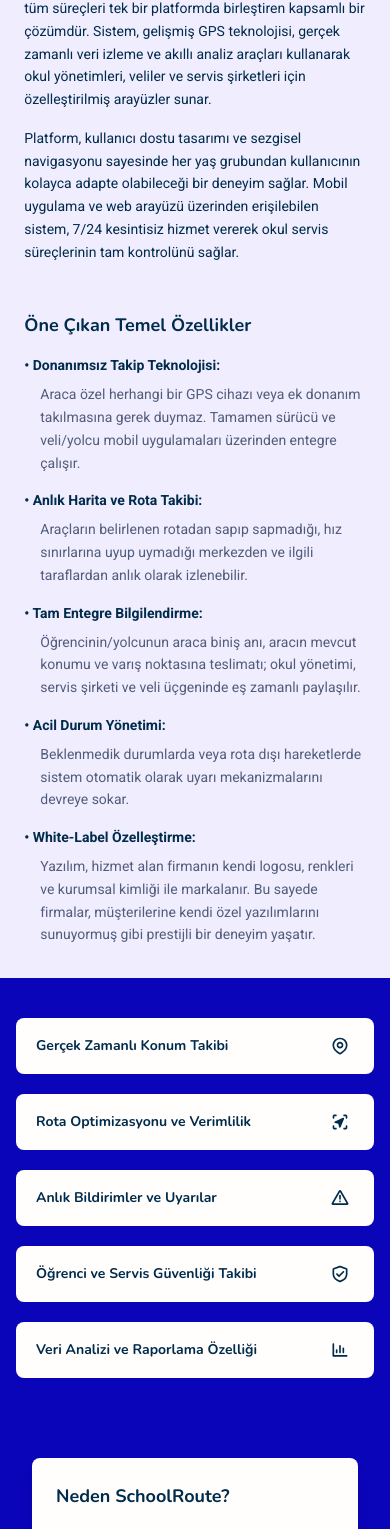
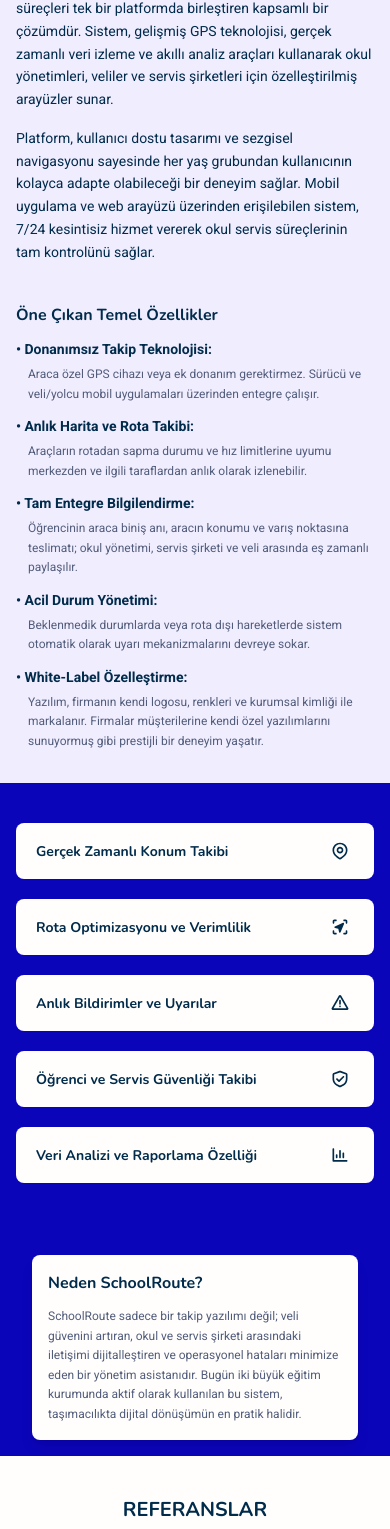
Before and after one commit to eerdem5387/schoolroute-website, a Next.js app: page / in a window 390 px wide. Shown: the part 1935-3464 px from the top of the page. Built offline with nearby package versions, Linux system fonts and the light colour scheme.

Commit message:
Nasıl Çalışır bölümü metin taşması düzeltmeleri
- Container padding ve margin değerleri optimize edildi
- Metin boyutları mobile için küçültüldü
- break-words eklendi (taşma önleme)
- Metinler kısaltıldı (taşmayı önlemek için)
- Responsive spacing iyileştirildi

```diff
--- a/src/pages/index.tsx
+++ b/src/pages/index.tsx
@@ -785,17 +785,17 @@
           id="nasil-calisir"
           className="w-full min-h-[calc(100vh-56px)] md:h-screen flex flex-col justify-center items-center bg-[#F0EDFF] py-8 md:py-12 lg:py-16 md:gap-5 gap-6 md:gap-10 scroll-mt-[56px] md:scroll-mt-28"
         >
-          <div className="w-11/12 max-w-7xl mx-auto flex flex-col gap-4 md:gap-5 mt-6 md:mt-10 px-2">
+          <div className="w-full max-w-7xl mx-auto flex flex-col gap-4 md:gap-5 mt-6 md:mt-10 px-4 md:px-6">
             <div className="w-full text-left">
-              <p className="text-[#002B4B] text-xl sm:text-2xl md:text-4xl lg:text-5xl md:font-semibold font-bold font-nunito">
+              <p className="text-[#002B4B] text-xl sm:text-2xl md:text-4xl lg:text-5xl md:font-semibold font-bold font-nunito break-words">
                 NASIL ÇALIŞIR ?
               </p>
             </div>
-            <div className="md:w-4/5 w-full text-left">
-              <p className="font-roboto text-sm sm:text-base md:text-lg text-[#002B4B] leading-relaxed mb-4">
+            <div className="w-full md:w-4/5 text-left">
+              <p className="font-roboto text-sm sm:text-base md:text-lg text-[#002B4B] leading-relaxed mb-4 break-words">
                 School Route, okul servis yönetimini dijitalleştiren ve tüm süreçleri tek bir platformda birleştiren kapsamlı bir çözümdür. Sistem, gelişmiş GPS teknolojisi, gerçek zamanlı veri izleme ve akıllı analiz araçları kullanarak okul yönetimleri, veliler ve servis şirketleri için özelleştirilmiş arayüzler sunar.
               </p>
-              <p className="font-roboto text-sm sm:text-base md:text-lg text-[#002B4B] leading-relaxed mb-8">
+              <p className="font-roboto text-sm sm:text-base md:text-lg text-[#002B4B] leading-relaxed mb-6 md:mb-8 break-words">
                 Platform, kullanıcı dostu tasarımı ve sezgisel navigasyonu sayesinde her yaş grubundan kullanıcının kolayca adapte olabileceği bir deneyim sağlar. Mobil uygulama ve web arayüzü üzerinden erişilebilen sistem, 7/24 kesintisiz hizmet vererek okul servis süreçlerinin tam kontrolünü sağlar.
               </p>
             </div>
@@ -808,22 +808,22 @@
               transition={{ duration: 0.5 }}
               className="w-full md:w-4/5 text-left"
             >
-              <h3 className="text-[#002B4B] text-lg sm:text-xl md:text-2xl lg:text-3xl font-bold font-nunito mb-4 md:mb-6">
+              <h3 className="text-[#002B4B] text-base sm:text-lg md:text-xl lg:text-2xl font-bold font-nunito mb-3 md:mb-5 break-words">
                 Öne Çıkan Temel Özellikler
               </h3>
-              <ul className="space-y-4 md:space-y-5">
+              <ul className="space-y-3 md:space-y-4">
                 <motion.li
                   initial={{ opacity: 0, x: -20 }}
                   whileInView={{ opacity: 1, x: 0 }}
                   viewport={{ once: true }}
                   transition={{ duration: 0.5, delay: 0.1 }}
-                  className="flex flex-col gap-2"
+                  className="flex flex-col gap-1.5 md:gap-2"
                 >
-                  <span className="font-roboto text-sm sm:text-base md:text-lg text-[#002B4B] font-semibold">
+                  <span className="font-roboto text-sm sm:text-base md:text-lg text-[#002B4B] font-semibold break-words">
                     • Donanımsız Takip Teknolojisi:
                   </span>
-                  <span className="font-roboto text-sm sm:text-base md:text-lg text-[#525D7B] leading-relaxed pl-4">
-                    Araca özel herhangi bir GPS cihazı veya ek donanım takılmasına gerek duymaz. Tamamen sürücü ve veli/yolcu mobil uygulamaları üzerinden entegre çalışır.
+                  <span className="font-roboto text-xs sm:text-sm md:text-base text-[#525D7B] leading-relaxed pl-3 md:pl-4 break-words">
+                    Araca özel GPS cihazı veya ek donanım gerektirmez. Sürücü ve veli/yolcu mobil uygulamaları üzerinden entegre çalışır.
                   </span>
                 </motion.li>
                 <motion.li
@@ -831,13 +831,13 @@
                   whileInView={{ opacity: 1, x: 0 }}
                   viewport={{ once: true }}
                   transition={{ duration: 0.5, delay: 0.2 }}
-                  className="flex flex-col gap-2"
+                  className="flex flex-col gap-1.5 md:gap-2"
                 >
-                  <span className="font-roboto text-sm sm:text-base md:text-lg text-[#002B4B] font-semibold">
+                  <span className="font-roboto text-sm sm:text-base md:text-lg text-[#002B4B] font-semibold break-words">
                     • Anlık Harita ve Rota Takibi:
                   </span>
-                  <span className="font-roboto text-sm sm:text-base md:text-lg text-[#525D7B] leading-relaxed pl-4">
-                    Araçların belirlenen rotadan sapıp sapmadığı, hız sınırlarına uyup uymadığı merkezden ve ilgili taraflardan anlık olarak izlenebilir.
+                  <span className="font-roboto text-xs sm:text-sm md:text-base text-[#525D7B] leading-relaxed pl-3 md:pl-4 break-words">
+                    Araçların rotadan sapma durumu ve hız limitlerine uyumu merkezden ve ilgili taraflardan anlık olarak izlenebilir.
                   </span>
                 </motion.li>
                 <motion.li
@@ -845,13 +845,13 @@
                   whileInView={{ opacity: 1, x: 0 }}
                   viewport={{ once: true }}
                   transition={{ duration: 0.5, delay: 0.3 }}
-                  className="flex flex-col gap-2"
+                  className="flex flex-col gap-1.5 md:gap-2"
                 >
-                  <span className="font-roboto text-sm sm:text-base md:text-lg text-[#002B4B] font-semibold">
+                  <span className="font-roboto text-sm sm:text-base md:text-lg text-[#002B4B] font-semibold break-words">
                     • Tam Entegre Bilgilendirme:
                   </span>
-                  <span className="font-roboto text-sm sm:text-base md:text-lg text-[#525D7B] leading-relaxed pl-4">
-                    Öğrencinin/yolcunun araca biniş anı, aracın mevcut konumu ve varış noktasına teslimatı; okul yönetimi, servis şirketi ve veli üçgeninde eş zamanlı paylaşılır.
+                  <span className="font-roboto text-xs sm:text-sm md:text-base text-[#525D7B] leading-relaxed pl-3 md:pl-4 break-words">
+                    Öğrencinin araca biniş anı, aracın konumu ve varış noktasına teslimatı; okul yönetimi, servis şirketi ve veli arasında eş zamanlı paylaşılır.
                   </span>
                 </motion.li>
                 <motion.li
@@ -859,12 +859,12 @@
                   whileInView={{ opacity: 1, x: 0 }}
                   viewport={{ once: true }}
                   transition={{ duration: 0.5, delay: 0.4 }}
-                  className="flex flex-col gap-2"
+                  className="flex flex-col gap-1.5 md:gap-2"
                 >
-                  <span className="font-roboto text-sm sm:text-base md:text-lg text-[#002B4B] font-semibold">
+                  <span className="font-roboto text-sm sm:text-base md:text-lg text-[#002B4B] font-semibold break-words">
                     • Acil Durum Yönetimi:
                   </span>
-                  <span className="font-roboto text-sm sm:text-base md:text-lg text-[#525D7B] leading-relaxed pl-4">
+                  <span className="font-roboto text-xs sm:text-sm md:text-base text-[#525D7B] leading-relaxed pl-3 md:pl-4 break-words">
                     Beklenmedik durumlarda veya rota dışı hareketlerde sistem otomatik olarak uyarı mekanizmalarını devreye sokar.
                   </span>
                 </motion.li>
@@ -873,13 +873,13 @@
                   whileInView={{ opacity: 1, x: 0 }}
                   viewport={{ once: true }}
                   transition={{ duration: 0.5, delay: 0.5 }}
-                  className="flex flex-col gap-2"
+                  className="flex flex-col gap-1.5 md:gap-2"
                 >
-                  <span className="font-roboto text-sm sm:text-base md:text-lg text-[#002B4B] font-semibold">
+                  <span className="font-roboto text-sm sm:text-base md:text-lg text-[#002B4B] font-semibold break-words">
                     • White-Label Özelleştirme:
                   </span>
-                  <span className="font-roboto text-sm sm:text-base md:text-lg text-[#525D7B] leading-relaxed pl-4">
-                    Yazılım, hizmet alan firmanın kendi logosu, renkleri ve kurumsal kimliği ile markalanır. Bu sayede firmalar, müşterilerine kendi özel yazılımlarını sunuyormuş gibi prestijli bir deneyim yaşatır.
+                  <span className="font-roboto text-xs sm:text-sm md:text-base text-[#525D7B] leading-relaxed pl-3 md:pl-4 break-words">
+                    Yazılım, firmanın kendi logosu, renkleri ve kurumsal kimliği ile markalanır. Firmalar müşterilerine kendi özel yazılımlarını sunuyormuş gibi prestijli bir deneyim yaşatır.
                   </span>
                 </motion.li>
               </ul>
@@ -1044,13 +1044,13 @@
             whileInView={{ opacity: 1, y: 0 }}
             viewport={{ once: true }}
             transition={{ duration: 0.5 }}
-            className="w-full max-w-7xl mx-auto px-4 md:px-0 mt-8 md:mt-12"
+            className="w-full max-w-7xl mx-auto px-4 md:px-6 mt-6 md:mt-10"
           >
-            <div className="w-full bg-[#FFFEFD] rounded-lg p-6 md:p-8 shadow-lg">
-              <h3 className="text-[#002B4B] text-lg sm:text-xl md:text-2xl lg:text-3xl font-bold font-nunito mb-4 md:mb-6">
+            <div className="w-full bg-[#FFFEFD] rounded-lg p-4 md:p-6 lg:p-8 shadow-lg">
+              <h3 className="text-[#002B4B] text-base sm:text-lg md:text-xl lg:text-2xl font-bold font-nunito mb-3 md:mb-5 break-words">
                 Neden SchoolRoute?
               </h3>
-              <p className="font-roboto text-sm sm:text-base md:text-lg text-[#525D7B] leading-relaxed">
+              <p className="font-roboto text-xs sm:text-sm md:text-base text-[#525D7B] leading-relaxed break-words">
                 SchoolRoute sadece bir takip yazılımı değil; veli güvenini artıran, okul ve servis şirketi arasındaki iletişimi dijitalleştiren ve operasyonel hataları minimize eden bir yönetim asistanıdır. Bugün iki büyük eğitim kurumunda aktif olarak kullanılan bu sistem, taşımacılıkta dijital dönüşümün en pratik halidir.
               </p>
             </div>
```
